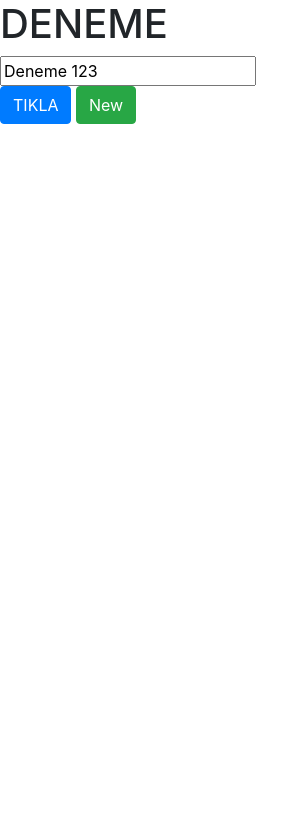
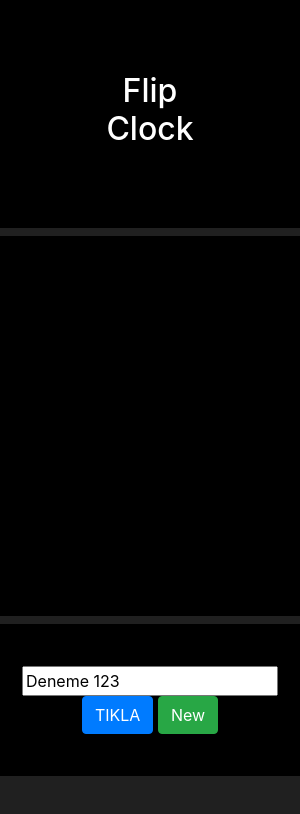
Before and after one commit to OddAna/Flip-Clock, an Electron app: page main.html in a window 300 px wide. Drawn offline with nearby package versions, Linux system fonts and the light colour scheme.

Commit message:
Layouts have been prepared for example Flip Clock

```diff
--- a/main.html
+++ b/main.html
@@ -4,12 +4,28 @@
     <meta charset="utf-8">
     <title>Flip Clock</title>
     <link rel="stylesheet" href="https://stackpath.bootstrapcdn.com/bootstrap/4.3.1/css/bootstrap.min.css" integrity="sha384-ggOyR0iXCbMQv3Xipma34MD+dH/1fQ784/j6cY/iJTQUOhcWr7x9JvoRxT2MZw1T" crossorigin="anonymous">
+    <link rel="stylesheet" href="../src/css/main.css">
   </head>
   <body>
-    <h1>DENEME</h1>
-    <input type="text" id="textField" value="Deneme 123">
-    <button class="btn btn-primary" id="sendBtn">TIKLA</button>
-    <button class="btn btn-success" id="newWindowBtn">New</button>
-    <script type="text/javascript"  src="../src/js/firstPage.js"></script>
+    <div class="mainFrame">
+      <div class="upperFrame relative">
+        <div class="verticalCenter">
+          <h2>Flip Clock</h2>
+        </div>
+      </div>
+      <div class="centerFrame relative">
+        <div class="verticalCenter">
+
+        </div>
+      </div>
+      <div class="lowerFrame relative">
+        <div class="verticalCenter">
+          <input type="text" id="textField" value="Deneme 123">
+          <button class="btn btn-primary" id="sendBtn">TIKLA</button>
+          <button class="btn btn-success" id="newWindowBtn">New</button>
+          <script type="text/javascript"  src="../src/js/firstPage.js"></script>
+        </div>
+      </div>
+    </div>
   </body>
 </html>
--- /dev/null
+++ b/src/css/main.css
@@ -0,0 +1,34 @@
+body{
+    padding: 0;
+    gap: 0;
+    margin: 0;
+    height: 100%;
+    width: 100%;
+    overflow: hidden;
+    background-color: #202020;
+    color: white;
+    font-family: -apple-system, BlinkMacSystemFont, 'Segoe UI', Roboto, Oxygen, Ubuntu, Cantarell, 'Open Sans', 'Helvetica Neue', sans-serif;
+}
+.mainFrame{
+    display: grid;
+    width: 100vw;
+    height: 90vh;
+    grid-template-rows: 30% 50% 20%;
+    grid-row-gap: 0.5em;
+    grid-auto-rows: auto;
+    justify-items: stretch;
+}
+.upperFrame, .centerFrame, .lowerFrame{
+    background-color: black;
+    align-items: center;
+    text-align: center;
+}
+.verticalCenter{
+    position: absolute;
+    top: 50%;
+    left: 50%;
+    transform: translate(-50%, -50%);
+}
+.relative{
+    position: relative;
+}
```
